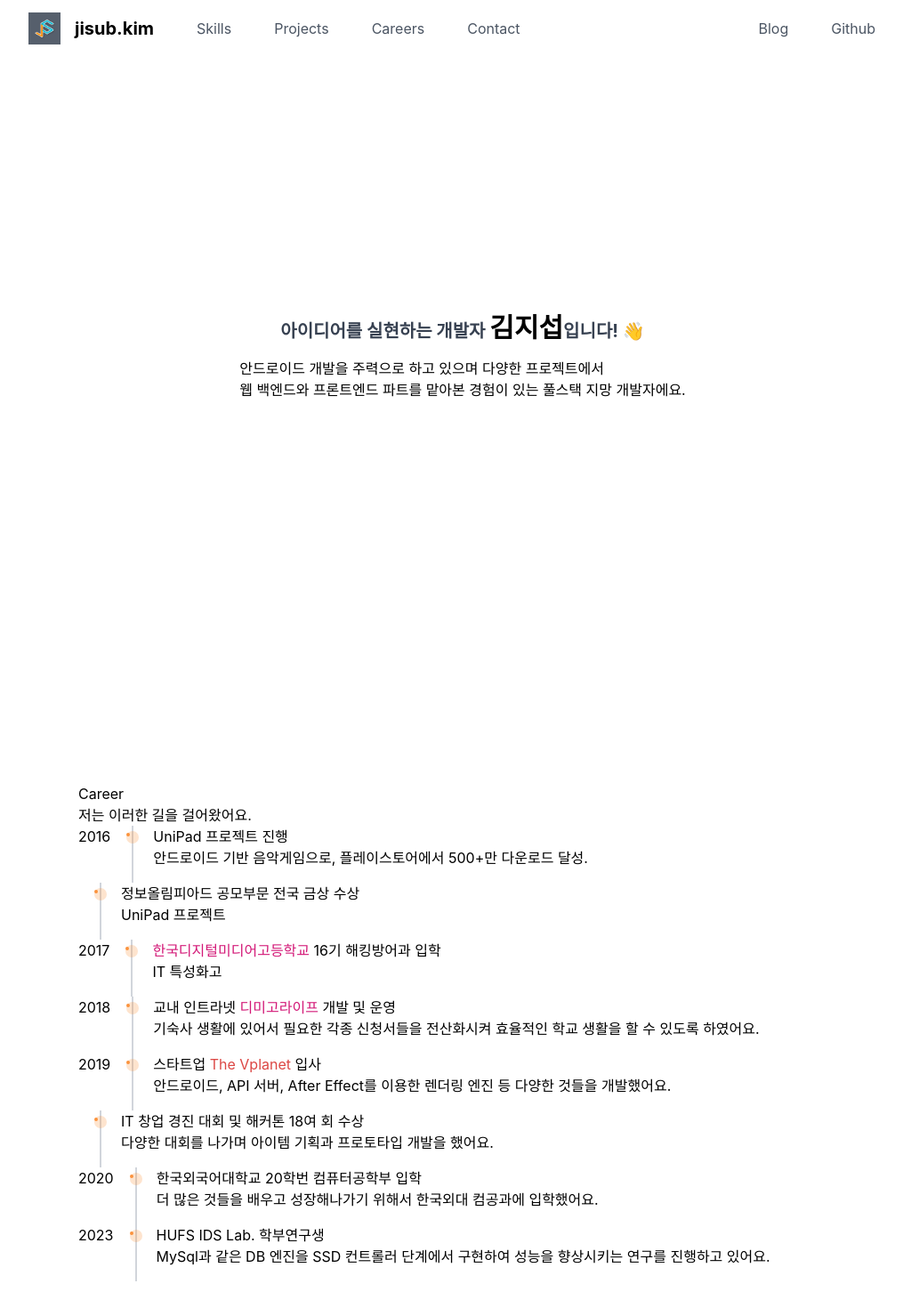
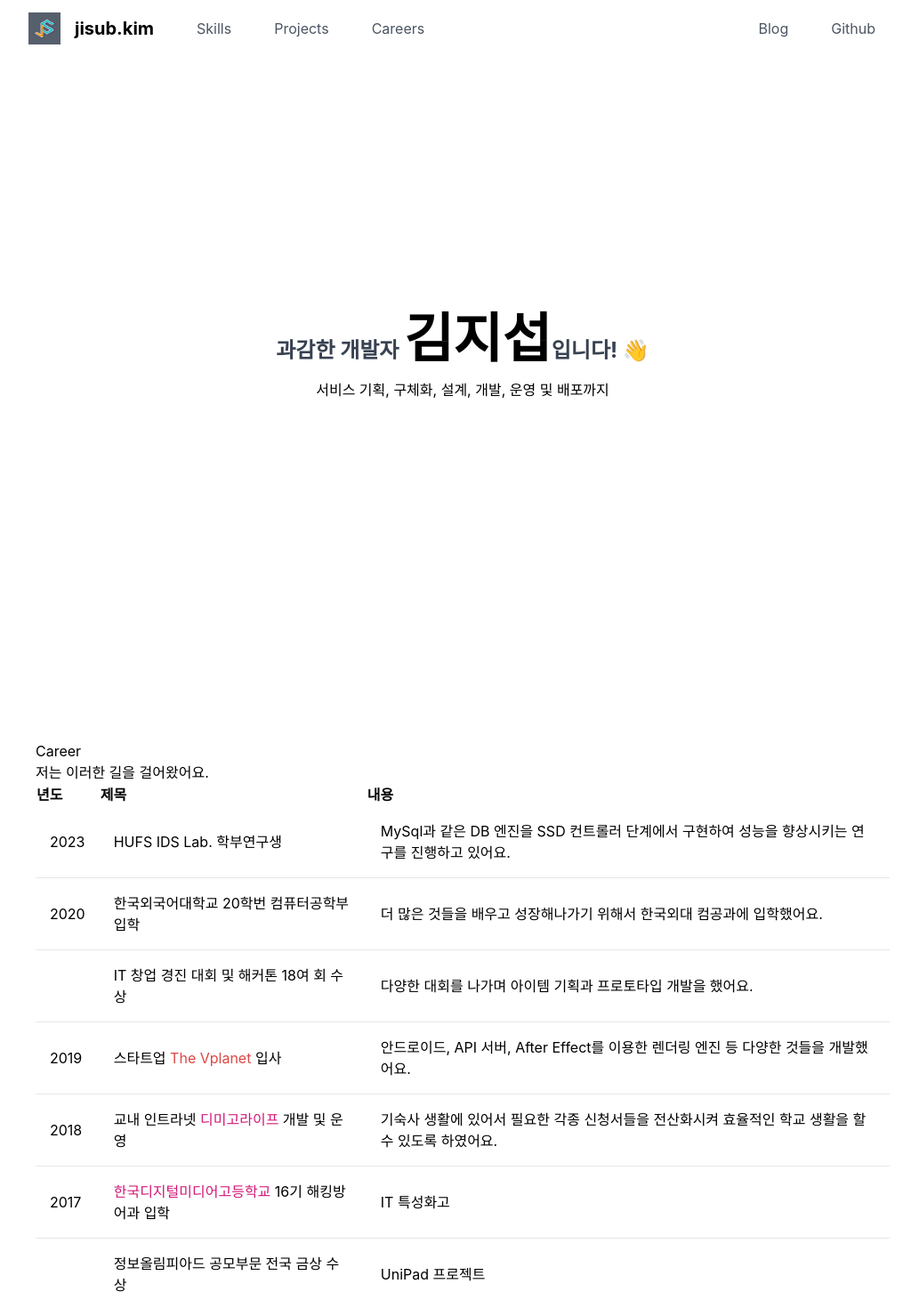
Before and after one commit to kimjisub/kimjisub, a React (Create React App) app: page / in a window 1280 px wide. Shown: the top 1470 px of the page at 89% size, without its empty margins (120-1135 px from the left). Built offline with nearby package versions, Linux system fonts and the light colour scheme.

Commit message:
feat: design

```diff
--- a/public/index.html
+++ b/public/index.html
@@ -4,10 +4,10 @@
     <meta charset="utf-8" />
     <link rel="icon" href="%PUBLIC_URL%/favicon.ico" />
     <meta name="viewport" content="width=device-width, initial-scale=1" />
-    <meta name="theme-color" content="#000000" />
+    <meta name="theme-color" content="#ffffff" />
     <meta
       name="description"
-      content="Web site created using create-react-app" />
+      content="개발자 김지섭의 경력, 사용할 수 있는 기술들과, 진행해왔던 프로젝트, 그리고 그동안 경험했던 것들을 소개합니다." />
     <link rel="apple-touch-icon" href="%PUBLIC_URL%/logo192.png" />
     <!--
       manifest.json provides metadata used when your web app is installed on a
@@ -23,7 +23,7 @@
       work correctly both with client-side routing and a non-root public URL.
       Learn how to configure a non-root public URL by running `npm run build`.
     -->
-    <title>About Jisub.kim</title>
+    <title>김지섭을 소개합니다.</title>
   </head>
   <body>
     <noscript>You need to enable JavaScript to run this app.</noscript>
--- a/src/App.tsx
+++ b/src/App.tsx
@@ -20,10 +20,6 @@ function App() {
         <Route path="/skills" element={<SkillsPage />} />
         <Route path="/projects" element={<ProjectsPage />} />
         <Route path="/careers" element={<CareerPage />} />
-        <Route path="/contact" element={<div>contact</div>} />
-
-        {/* <Route path="/about" element={<About />} />
-        <Route path="/contact" element={<Contact />} /> */}
         <Route path="*" element={<NotFoundPage />} />
       </Routes>
     </Router>
--- a/src/components/TopBar.tsx
+++ b/src/components/TopBar.tsx
@@ -1,5 +1,5 @@
-import React, { useState } from 'react';
-import { Link, useLocation } from 'react-router-dom';
+import React, { useEffect, useRef, useState } from 'react';
+import { Link, useLocation, useNavigate } from 'react-router-dom';
 
 interface Section {
   id: string;
@@ -11,7 +11,6 @@ const sections: (Section | null)[] = [
   { id: 'skills', title: 'Skills', path: '/skills' },
   { id: 'projects', title: 'Projects', path: '/projects' },
   { id: 'careers', title: 'Careers', path: '/careers' },
-  { id: 'contact', title: 'Contact', path: '/contact' },
   null,
   { id: 'blog', title: 'Blog', path: 'https://blog.jisub.kim' },
   { id: 'github', title: 'Github', path: 'https://github.com/kimjisub' },
@@ -21,10 +20,45 @@ const blur = 'bg-white bg-opacity-60 backdrop-filter backdrop-blur-lg';
 
 const TopBar: React.FC = () => {
   const location = useLocation();
+  const navigate = useNavigate();
+
   const [isMenuOpen, setIsMenuOpen] = useState(false);
+  const [navBarHidden, setNavBarHidden] = useState(false);
+  const lastScrollY = useRef(0);
+
+  const handleScroll = () => {
+    const currentScrollY = window.scrollY;
+    if (currentScrollY <= 0 || currentScrollY <= lastScrollY.current) {
+      setNavBarHidden(false);
+    } else {
+      setNavBarHidden(true);
+    }
+    lastScrollY.current = currentScrollY;
+  };
+
+  useEffect(() => {
+    window.addEventListener('scroll', handleScroll);
+
+    return () => {
+      window.removeEventListener('scroll', handleScroll);
+    };
+  }, []);
+
+  const handleLinkClick = (path: string) => {
+    setIsMenuOpen(false);
+
+    if (path.startsWith('http://') || path.startsWith('https://')) {
+      window.location.href = path;
+    } else {
+      navigate(path);
+    }
+  };
 
   return (
-    <nav className={`fixed top-0 left-0 w-full h-16 md:h-16 z-10  ${blur}`}>
+    <nav
+      className={`fixed top-0 left-0 w-full h-16 md:h-16 z-10 ${blur} transition-transform ${
+        navBarHidden ? '-translate-y-full' : ''
+      }`}>
       <div
         className={`h-16 max-w-5xl mx-auto px-6 flex justify-between items-center `}>
         <div className="flex items-center w-auto flex-grow justify-between">
@@ -33,14 +67,12 @@ const TopBar: React.FC = () => {
             jisub.kim
           </Link>
 
-          {/* 햄버거 메뉴 버튼 (모바일) */}
-          <button
+          <p
             onClick={() => setIsMenuOpen(!isMenuOpen)}
-            className="text-xl md:hidden ">
-            메뉴 {/* 아이콘 또는 텍스트로 표현 */}
-          </button>
+            className="text-md p-4 md:hidden cursor-pointer">
+            메뉴
+          </p>
 
-          {/* 네비게이션 링크 (데스크탑 & 모바일) */}
           <ul
             className={[
               `absolute md:relative md:flex`,
@@ -57,14 +89,13 @@ const TopBar: React.FC = () => {
               section ? (
                 <li
                   key={section.id}
-                  className={`text-center md:text-left px-6 py-3 md:py-0 border-b md:border-none ${
+                  className={`text-center md:text-left px-6 py-3 md:py-0 border-b md:border-none cursor-pointer ${
                     location.pathname === section.path
                       ? 'text-blue-500 font-bold'
                       : 'text-gray-600'
-                  }`}>
-                  <Link to={section.path} onClick={() => setIsMenuOpen(false)}>
-                    {section.title}
-                  </Link>
+                  }`}
+                  onClick={() => handleLinkClick(section.path)}>
+                  <p>{section.title}</p>
                 </li>
               ) : (
                 <li className="md:flex-grow" />
@@ -72,19 +103,6 @@ const TopBar: React.FC = () => {
             )}
           </ul>
         </div>
-        {/*
-        <ul className="hidden md:flex items-center">
-          <li className="px-4">
-            <a href="https://github.com/kimjisub" target="_" rel="noreferrer">
-              Github
-            </a>
-          </li>
-          <li className="px-4">
-            <a href="https://blog.jisub.kim" target="_top" rel="noreferrer">
-              Blog
-            </a>
-          </li>
-        </ul> */}
       </div>
     </nav>
   );
--- a/src/pages/About/index.tsx
+++ b/src/pages/About/index.tsx
@@ -6,14 +6,7 @@ import TimeLineSection from './sections/TimeLineSection';
 export default function AboutPage() {
   useEffect(() => {
     // set title
-    document.title = `About Jisub.kim`;
-
-    // set description
-    const meta = document.createElement('meta');
-    meta.name = 'description';
-    meta.content =
-      '안드로이드 개발을 주력으로 하고 있으며 다양한 프로젝트에서 웹 백엔드와 프론트엔드 파트를 맡아본 경험이 있는 풀스택 지망 개발자에요.';
-    document.head.appendChild(meta);
+    document.title = `김지섭을 소개합니다.`;
   }, []);
 
   /*
@@ -30,68 +23,11 @@ export default function AboutPage() {
 */
 
   return (
-    <div className="select-none">
+    <div>
       <IntroduceSection />
       <TimeLineSection />
     </div>
   );
-
-  // return (
-  //   <Root>
-  //     <Introduce />
-  //     <Technology />
-  //     <TimeLinePage />
-  //     <Projects />
-
-  //     <GridContainer>
-  //       {careers.results.map(career => {
-  //         const icon = {
-  //           emoji: <span>{career.icon?.emoji}</span>,
-  //           file: (
-  //             <img
-  //               style={{
-  //                 width: '24px',
-  //                 height: '24px',
-  //               }}
-  //               src={career.icon?.file?.url}
-  //             />
-  //           ),
-  //         }[career.icon?.type] ?? <></>;
-  //         return (
-  //           <GridItem key={career.id}>
-  //             <div
-  //               style={{
-  //                 display: 'flex',
-  //                 flexDirection: 'column',
-  //                 alignItems: 'center',
-  //               }}>
-  //               <div>asdf</div>
-  //               <p>
-  //                 {icon}
-  //                 {career.properties.이름.title?.[0]?.text?.content}
-  //               </p>
-  //               <p>{career.properties?.['수상 순위']?.select?.name}</p>
-  //               {/* <pre
-  //                 style={{
-  //                   fontSize: '0.5rem',
-  //                 }}>
-  //                 {JSON.stringify(career, null, 2)}
-  //               </pre> */}
-  //             </div>
-  //           </GridItem>
-  //         );
-  //       })}
-  //     </GridContainer>
-  //   </Root>
-  // );
 }
 
-// const GridContainer = styled.div`
-//   display: grid;
-//   grid-template-columns: repeat(auto-fill, 200px);
-//   grid-gap: 16px;
-// `;
-
-// const GridItem = styled.div`
-//   text-align: center;
-// `;
+//const snapRoot = 'snap-y snap-mandatory h-screen overflow-scroll';
--- a/src/pages/About/sections/IntroduceSection.tsx
+++ b/src/pages/About/sections/IntroduceSection.tsx
@@ -1,15 +1,14 @@
 import React, { useEffect, useState } from 'react';
 
-export default function IntroduceSection() {
+export default function IntroduceSection({
+  className,
+}: {
+  className?: string;
+}) {
   const [intro, setIntro] = useState('배우는 것을 즐기는 개발자');
 
   useEffect(() => {
-    const intros = [
-      '배우는 것을 즐기는 개발자',
-      '아이디어를 실현하는 개발자',
-      '끊임없이 도전하는 개발자',
-      '지속적인 변화를 추구하는 개발자',
-    ];
+    const intros = ['과감한 개발자', '세상에 호기심이 많은 제너럴리스트'];
 
     const interval = setInterval(() => {
       setIntro(intros[(intros.indexOf(intro) + 1) % intros.length]);
@@ -19,20 +18,15 @@ export default function IntroduceSection() {
   }, [intro]);
 
   return (
-    <div className="h-screen flex flex-col justify-center items-center m-auto">
-      <div className="text-3xl font-bold text-gray-700 sm:text-xl mb-4">
-        {intro}{' '}
-        <span className="text-6xl font-bold text-black sm:text-3xl">
-          김지섭
-        </span>
+    <div
+      className={`h-screen flex flex-col justify-center items-center m-auto p-8 ${className}`}>
+      <div className="text-2xl font-bold text-gray-700 mb-4">
+        {intro} <span className="text-6xl font-bold text-black">김지섭</span>
         입니다! <span>👋</span>
       </div>
       <div>
-        <p>
-          안드로이드 개발을 주력으로 하고 있으며 다양한 프로젝트에서
-          <br />웹 백엔드와 프론트엔드 파트를 맡아본 경험이 있는 풀스택 지망
-          개발자에요.
-        </p>
+        <p>서비스 기획, 구체화, 설계, 개발, 운영 및 배포까지</p>
+        <p></p>
       </div>
     </div>
   );
--- a/src/pages/About/sections/TimeLineSection.tsx
+++ b/src/pages/About/sections/TimeLineSection.tsx
@@ -66,7 +66,7 @@ const list = [
     content:
       'MySql과 같은 DB 엔진을 SSD 컨트롤러 단계에서 구현하여 성능을 향상시키는 연구를 진행하고 있어요.',
   },
-];
+].reverse();
 
 // const Root = styled.div`
 //   max-width: 1000px;
@@ -106,28 +106,30 @@ const list = [
 //   }
 // `;
 
-export default function TimeLineSection() {
+export default function TimeLineSection({ className }: { className?: string }) {
   return (
-    <section className="mx-auto my-0 p-20 max-w-5xl">
+    <section className={`mx-auto my-0 p-8 max-w-5xl ${className}`}>
       <p>Career</p>
       <p>저는 이러한 길을 걸어왔어요.</p>
       <div className="mx-auto">
-        {list.map((data, i) => (
-          <div key={i.toString()} className="flex">
-            <div className="min-w-15 w-15 text-right">
-              <p>{data.year}</p>
-            </div>
-            <div className="relative mx-6">
-              <div className="absolute w-0.5 bg-gray-300 h-full" />
-              <div className="absolute w-3.5 h-3.5 bg-orange-400 rounded-full border-0 border-orange-400 opacity-25 -left-1.5 mt-1.5" />
-              <div className="absolute w-1 h-1 bg-white rounded-full border-2 border-orange-400 -left-1.5 mt-2" />
-            </div>
-            <div className="pb-4">
-              <p>{data.title}</p>
-              <p>{data.content}</p>
-            </div>
-          </div>
-        ))}
+        <table className="min-w-full">
+          <thead>
+            <tr>
+              <th className="text-left">년도</th>
+              <th className="text-left">제목</th>
+              <th className="text-left">내용</th>
+            </tr>
+          </thead>
+          <tbody>
+            {list.map((data, i) => (
+              <tr key={i.toString()} className="border-b">
+                <td className="p-4">{data.year}</td>
+                <td className="p-4">{data.title}</td>
+                <td className="p-4">{data.content}</td>
+              </tr>
+            ))}
+          </tbody>
+        </table>
       </div>
     </section>
   );
--- a/src/pages/Careers/index.tsx
+++ b/src/pages/Careers/index.tsx
@@ -5,7 +5,7 @@ import careers from '../../data/careers.json';
 export default function CareerPage() {
   const [selected, setSelected] = useState(null);
   return (
-    <div className="mx-auto p-6 max-w-4xl">
+    <div className="pt-16 mx-auto p-6 max-w-4xl">
       <p>Career</p>
       <p>그동안 경험했던 것들이에요.</p>
 
--- a/src/pages/Projects/index.tsx
+++ b/src/pages/Projects/index.tsx
@@ -5,7 +5,7 @@ import projects from '../../data/projects.json';
 export default function ProjectsPage() {
   const [selected, setSelected] = useState(null);
   return (
-    <div className="mx-auto p-6 max-w-4xl">
+    <div className="pt-16 mx-auto p-6 max-w-4xl">
       <p>Projects</p>
       <p>그동안 진행해왔던 프로젝트들이에요.</p>
       <div
--- a/src/pages/Skills/index.tsx
+++ b/src/pages/Skills/index.tsx
@@ -268,9 +268,9 @@ export default function SkillsPage() {
   // };
 
   return (
-    <section className="h-screen mx-auto my-0 p-20 max-w-5xl">
-      <h1 className="text-4xl font-bold">Skills</h1>
-      <h2 className="text-2xl">제가 구사할 수 있는 능력들이에요</h2>
+    <section className="pt-16 h-screen mx-auto my-0 p-20 max-w-5xl">
+      {/* <h1 className="text-4xl font-bold">Skills</h1>
+      <h2 className="text-2xl">제가 구사할 수 있는 능력들이에요</h2> */}
 
       {/* <div
         style={{
```
Also changed, not shown: 1 other file (tests, documents, lock files or other folders).
